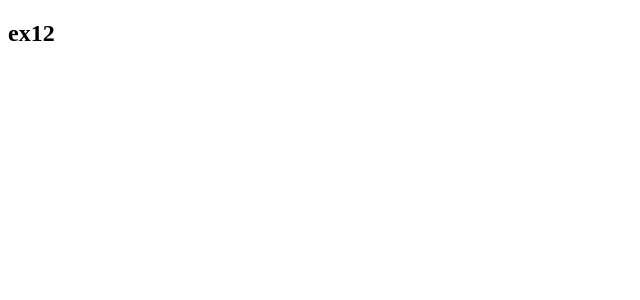
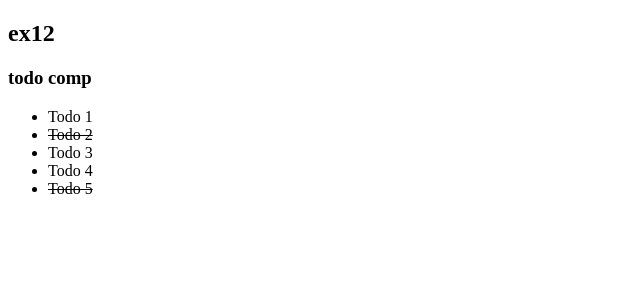
Before and after one commit to marcinpgit/js-homework, a React (Create React App) app in the folder react-app ex_12/my-app/: page / in a window 1280 px wide. Shown: the top 300 px of the page, without its empty margins (0-640 px from the left). Built offline with nearby package versions, Linux system fonts and the light colour scheme.

Commit message:
todo list rendered

```diff
--- a/react-app ex_12/my-app/src/components/App.js
+++ b/react-app ex_12/my-app/src/components/App.js
@@ -1,5 +1,5 @@
 import React from 'react';
-// import {ToDo} from './ToDo';
+import ToDo from './ToDo';
 // import {AddToDo} from './AddToDo';
 
 export default class extends React.Component {
@@ -18,7 +18,10 @@ export default class extends React.Component {
 
     render() {
         return (
-            <h2>ex12</h2>
+            <React.Fragment>
+                <h2>ex12</h2>
+                <ToDo todos={this.state.toDoList} />
+            </React.Fragment>
         );
     }
 }
--- a/react-app ex_12/my-app/src/components/ToDo.js
+++ b/react-app ex_12/my-app/src/components/ToDo.js
@@ -1,5 +1,24 @@
 import React from 'react';
 
-export class ToDo extends React.Component {
+
+class ToDo extends React.Component {
+    render() {
+        const {todos} = this.props;
+        const decorateIsFinished = (isDone, content) =>
+            isDone ? <del>{content}</del> : content;
+
+        return (
+            <React.Fragment>
+                <h3>todo comp</h3>
+                <ul>
+                    {todos.map(todo => <li key={todo.id}>
+                        {decorateIsFinished(todo.isFinished, todo.name)}
+                    </li>)}
+                </ul>
+            </React.Fragment>
+        )
+    }
 
 }
+
+export default ToDo;
```
Also changed, not shown: 1 other file (tests, documents, lock files or other folders).
